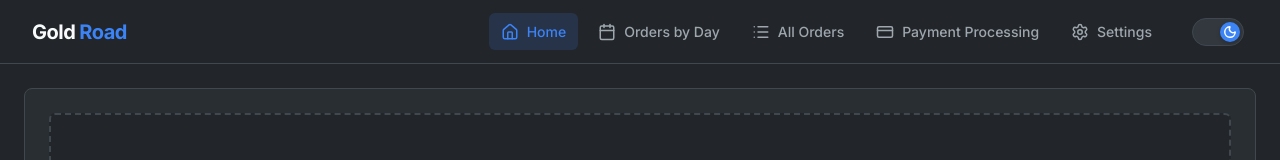
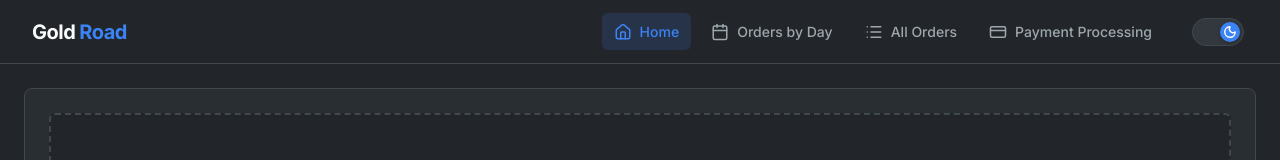
Before and after one commit to omarelders/excel-analytics-backend, a React (Vite) app in the folder frontend/: page / in a window 1280 px wide. Shown: the top 160 px of the page. Built offline with nearby package versions, Linux system fonts and the light colour scheme; no server answers.

Commit message:
Fix settings button styling in Payment Processing page

```diff
--- a/frontend/src/components/Navbar.jsx
+++ b/frontend/src/components/Navbar.jsx
@@ -1,5 +1,5 @@
 import { NavLink } from 'react-router-dom'
-import { Home, Calendar, List, CreditCard, Settings } from 'lucide-react'
+import { Home, Calendar, List, CreditCard } from 'lucide-react'
 import ThemeToggle from './ThemeToggle'
 import './Navbar.css'
 
@@ -36,12 +36,7 @@ function Navbar() {
               <span>Payment Processing</span>
             </NavLink>
           </li>
-          <li>
-            <NavLink to="/settings" className={({ isActive }) => isActive ? 'active' : ''}>
-              <Settings size={18} />
-              <span>Settings</span>
-            </NavLink>
-          </li>
+
         </ul>
         <ThemeToggle />
       </div>
```
